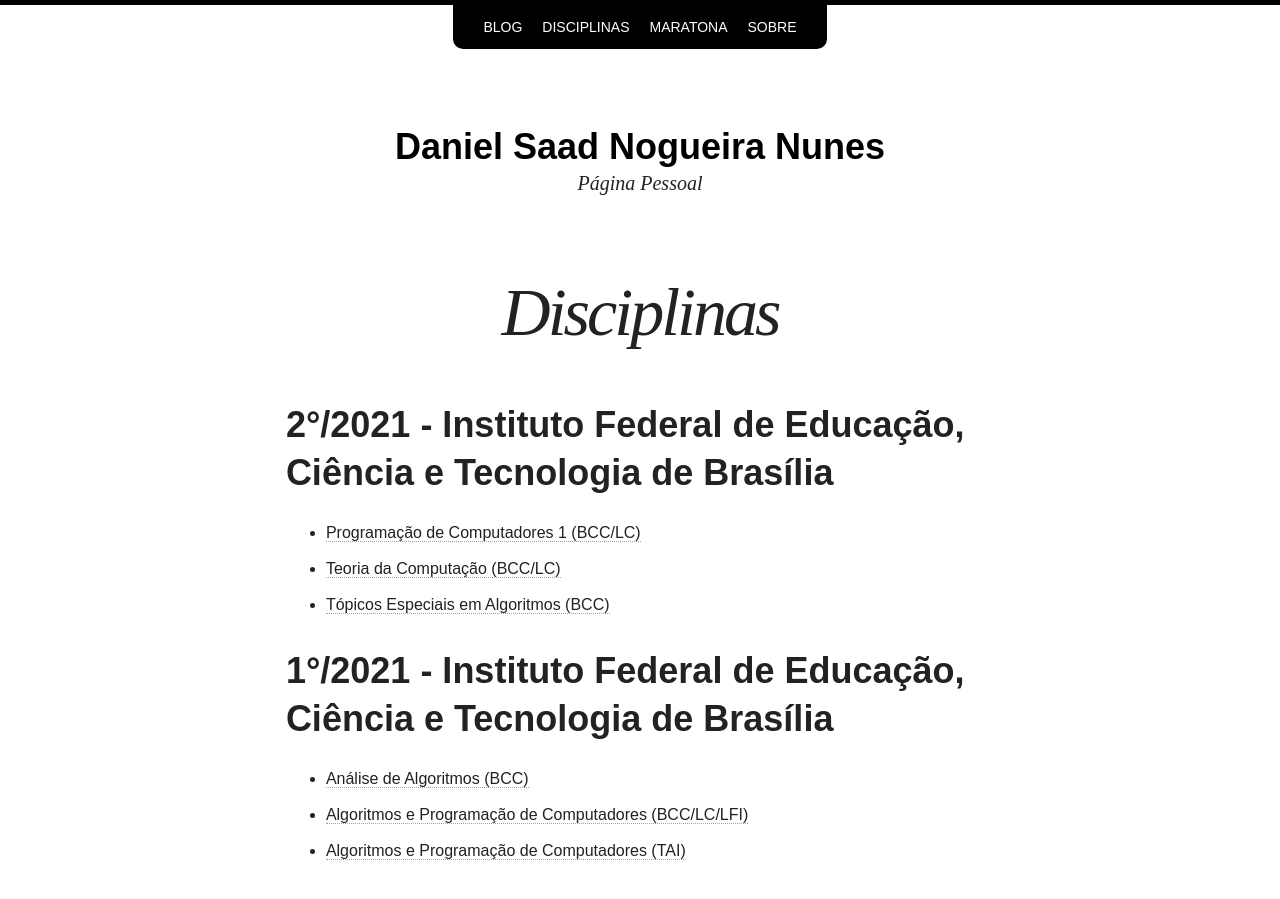
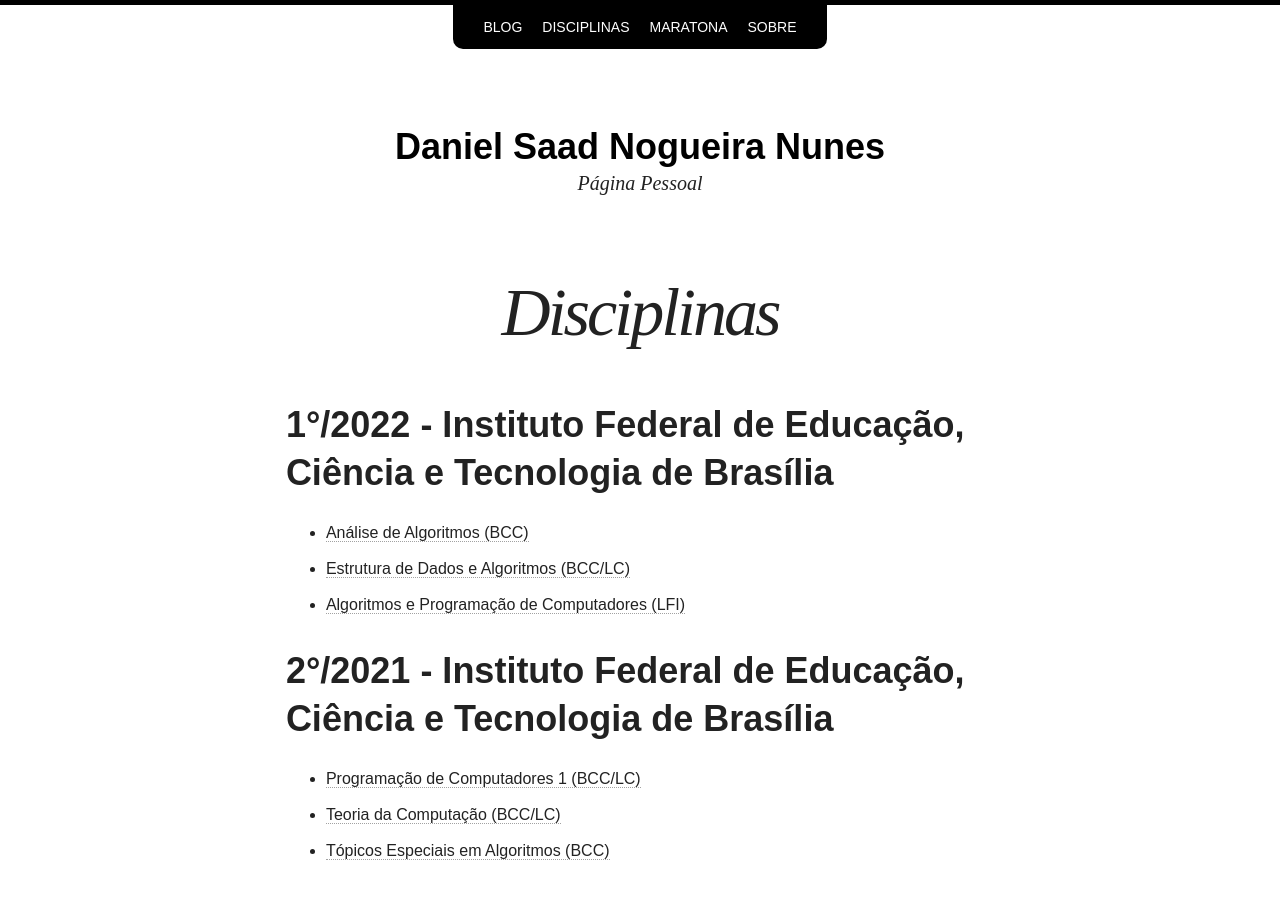
Before and after one commit to danielsaad/danielsaad.github.io, a Jekyll site: the page built from disciplinas/index.md, in a window 1280 px wide and 900 px high. Built offline with Jekyll 4.4.1, drawn with Linux system fonts in a browser that asks for light colours; nearby versions of some CDN libraries.

Commit message:
adding 2022/1 courses

```diff
--- a/disciplinas/index.md
+++ b/disciplinas/index.md
@@ -3,6 +3,12 @@ title: Disciplinas
 date: 2013-12-20 00:00:00 Z
 layout: page
 ---
+
+# 1°/2022 - Instituto Federal de Educação, Ciência e Tecnologia de Brasília
+
+* [Análise de Algoritmos (BCC)](https://danielsaad.com/analise-de-algoritmos)
+* [Estrutura de Dados e Algoritmos (BCC/LC)](https://danielsaad.com/estrutura-de-dados-e-algoritmos)
+* [Algoritmos e Programação de Computadores (LFI)](https://danielsaad.com/algoritmos-e-programacao-de-computadores)
 
 # 2°/2021 - Instituto Federal de Educação, Ciência e Tecnologia de Brasília
 
```
